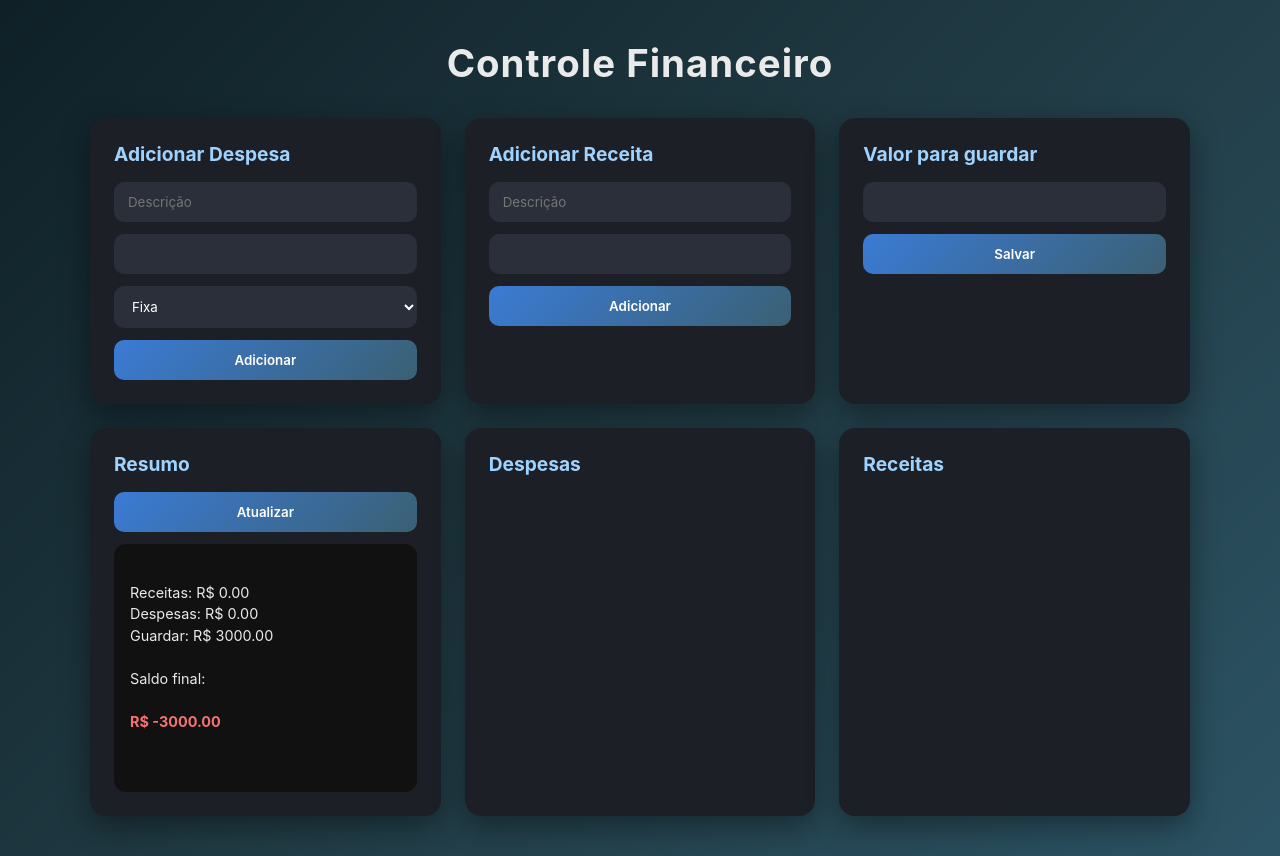
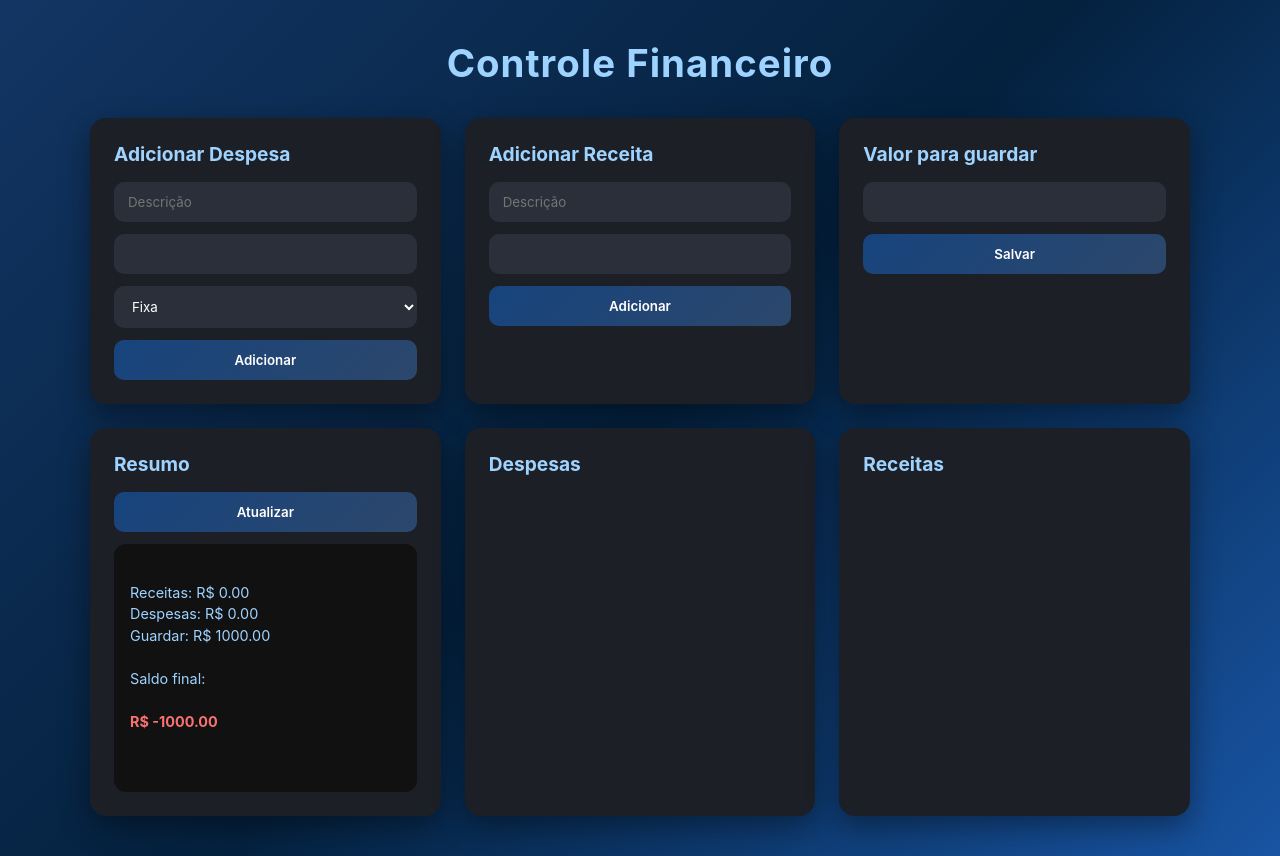
Before and after one commit to larimussoi/finance_app, a Flask app: page / in a window 1280 px wide. Run offline with Flask 3, Linux system fonts and the light colour scheme; data that the repository does not hold is empty.

Commit message:
Finaliza alterações

```diff
--- a/data.json
+++ b/data.json
@@ -1,5 +1,5 @@
 {
   "despesas": [],
   "receitas": [],
-  "guardar": 3000
+  "guardar": 1000
 }
--- a/static/css/style.css
+++ b/static/css/style.css
@@ -6,10 +6,10 @@
 }
 
 body {
-  background: linear-gradient(135deg, #0f2027, #203a43, #2c5364);
+  background: linear-gradient(135deg, #123563, #04213e, #1854a3);
   min-height: 100vh;
   padding: 40px;
-  color: #eaeaea;
+  color: #9fd3ff;
 }
 
 h1 {
@@ -69,7 +69,7 @@ button {
   padding: 12px;
   border-radius: 10px;
   border: none;
-  background: linear-gradient(135deg, #3a7bd5, #3a6073);
+  background: linear-gradient(135deg, #17447e, #2c476b);
   color: #fff;
   font-weight: 600;
   cursor: pointer;
--- a/static/js/script.js
+++ b/static/js/script.js
@@ -24,8 +24,8 @@ function addDespesa() {
     descDespesa.value = "";
     valorDespesa.value = "";
     tipoDespesa.value = "fixa";
+    carregarDados();
   });
-  carregarDados();
 }
 
 function addReceita() {
@@ -39,8 +39,8 @@ function addReceita() {
   }).then(() => {
     descReceita.value = "";
     valorReceita.value = "";
+    carregarDados();
   });
-  carregarDados();
 }
 
 function guardarValor() {
@@ -52,8 +52,8 @@ function guardarValor() {
     }),
   }).then(() => {
     guardar.value = "";
+    carregarDados();
   });
-  carregarDados();
 }
 
 function renderDespesas(despesas) {
```
